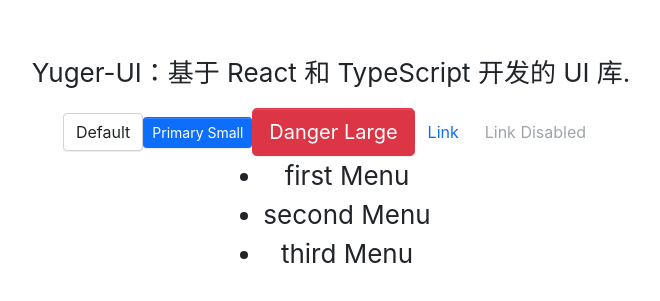
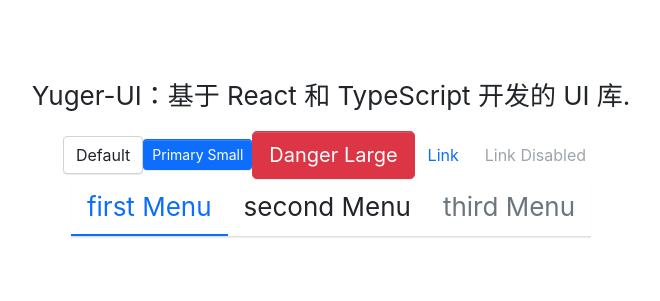
Before and after one commit to Ysom/yuger-ui, a React (Create React App) app: page / in a window 1280 px wide. Shown: the part 229-530 px from the top of the page, without its empty margins (309-969 px from the left). Built offline with nearby package versions, Linux system fonts and the light colour scheme.

Commit message:
add: 添加 Menu、MenuItem 样式

```diff
--- /dev/null
+++ b/src/components/Menu/_style.scss
@@ -0,0 +1,40 @@
+.yuger-menu {
+  display: flex;
+  flex-wrap: wrap;
+  border-bottom: $menu-border-width solid $menu-border-color;
+  box-shadow: $menu-box-shadow;
+  padding-left: 0;
+  margin-bottom: 30px;
+  list-style: none;
+  .menu-item {
+    padding: $menu-item-padding-y $menu-item-padding-x;
+    cursor: pointer;
+    transition: $menu-transition;
+    &:hover, &:focus{
+      text-decoration: none;
+    }
+    &.is-disabled {
+      color: $menu-item-disabled-color;
+      pointer-events: none;
+      cursor: default;
+    }
+    &.is-active, &:hover {
+      border-bottom: $menu-item-active-border-width solid $menu-item-active-color;
+      color: $menu-item-active-color;
+    }
+  }
+}
+
+.menu-vertical {
+  flex-direction: column;
+  border-bottom: 0px;
+  border-right: $menu-border-width solid $menu-border-color;
+  margin: 10px 20px;
+  .menu-item {
+    border-left: $menu-item-active-border-width solid transparent;
+    &.is-active, &:hover {
+      border-bottom: 0px;
+      border-left: $menu-item-active-border-width solid $menu-item-active-color;
+    }
+  }
+}
--- a/src/styles/index.scss
+++ b/src/styles/index.scss
@@ -12,3 +12,6 @@
 
 // button
 @import "../components/Button/style";
+
+// menu
+@import "../components/Menu/style";
```
